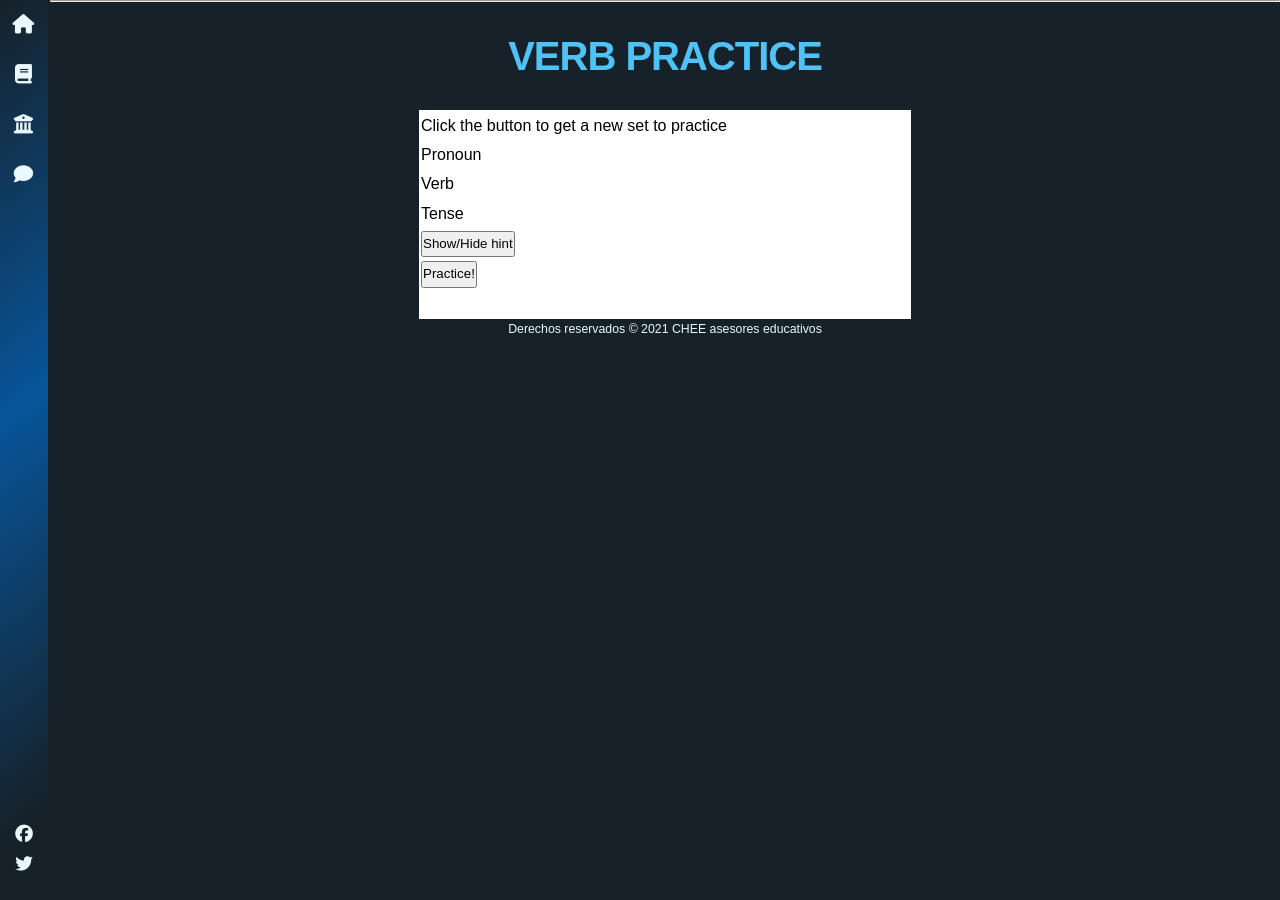
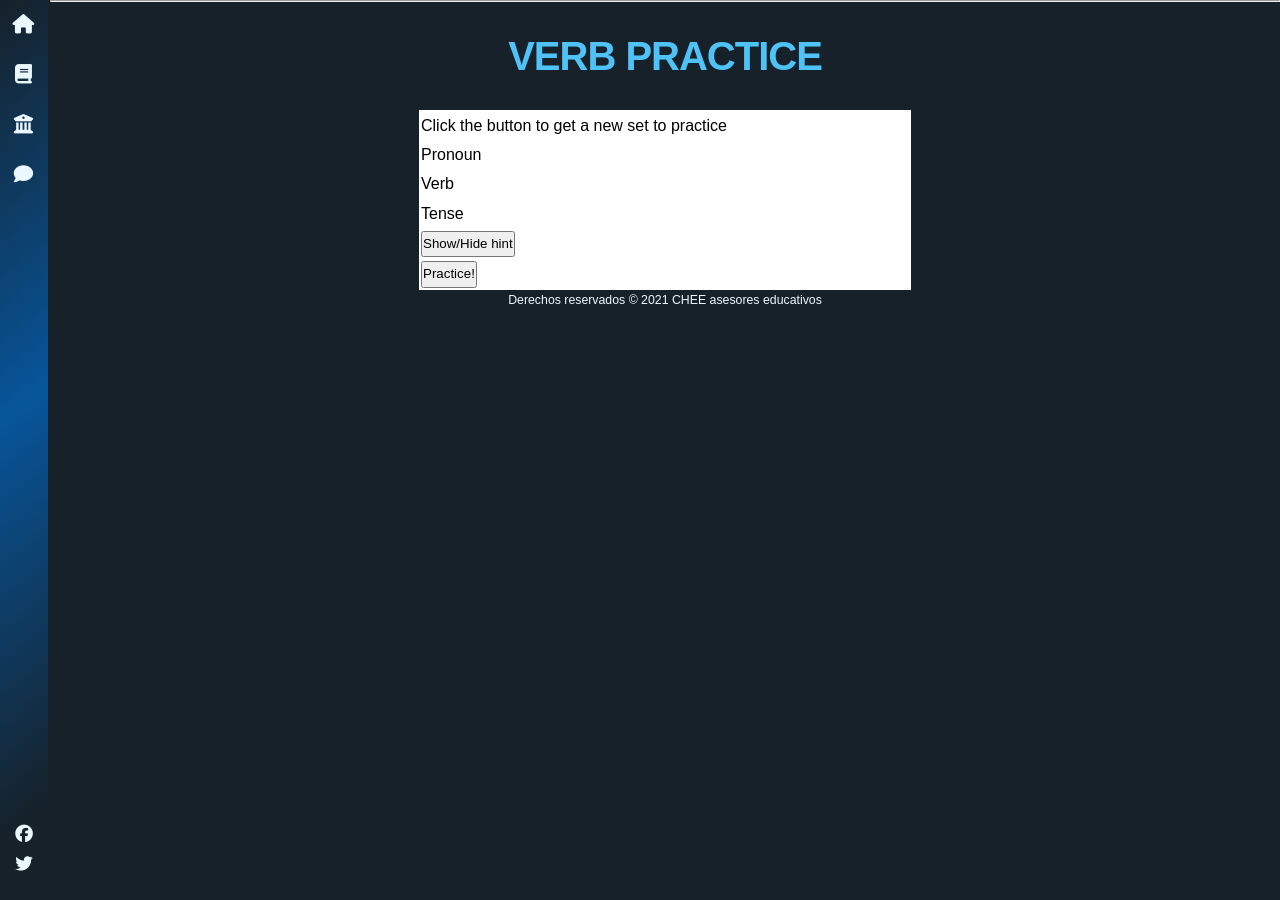
Before and after one commit to camachevaz/ESL, a Jekyll site: the page built from _posts/2021-12-14-verbos.markdown, in a window 1280 px wide. Built offline with Jekyll 4.4.1, drawn with Linux system fonts in a browser that asks for light colours; nearby versions of some CDN libraries; some web fonts are replaced.

Commit message:
Update 2021-12-14-verbos.markdown

```diff
--- a/_posts/2021-12-14-verbos.markdown
+++ b/_posts/2021-12-14-verbos.markdown
@@ -12,9 +12,6 @@ summary: Practice different time tenses with quick templates of pronouns and ver
     <thead>
         <tr><td colspan="2">Click the button to get a new set to practice</td></tr>
     </thead>
-    <tfoot>
-        <tr><td colspan="2" id="hint">&nbsp;</td></tr>
-    </tfoot>
     <tbody>
         <tr>
             <td>Pronoun</td>
```
